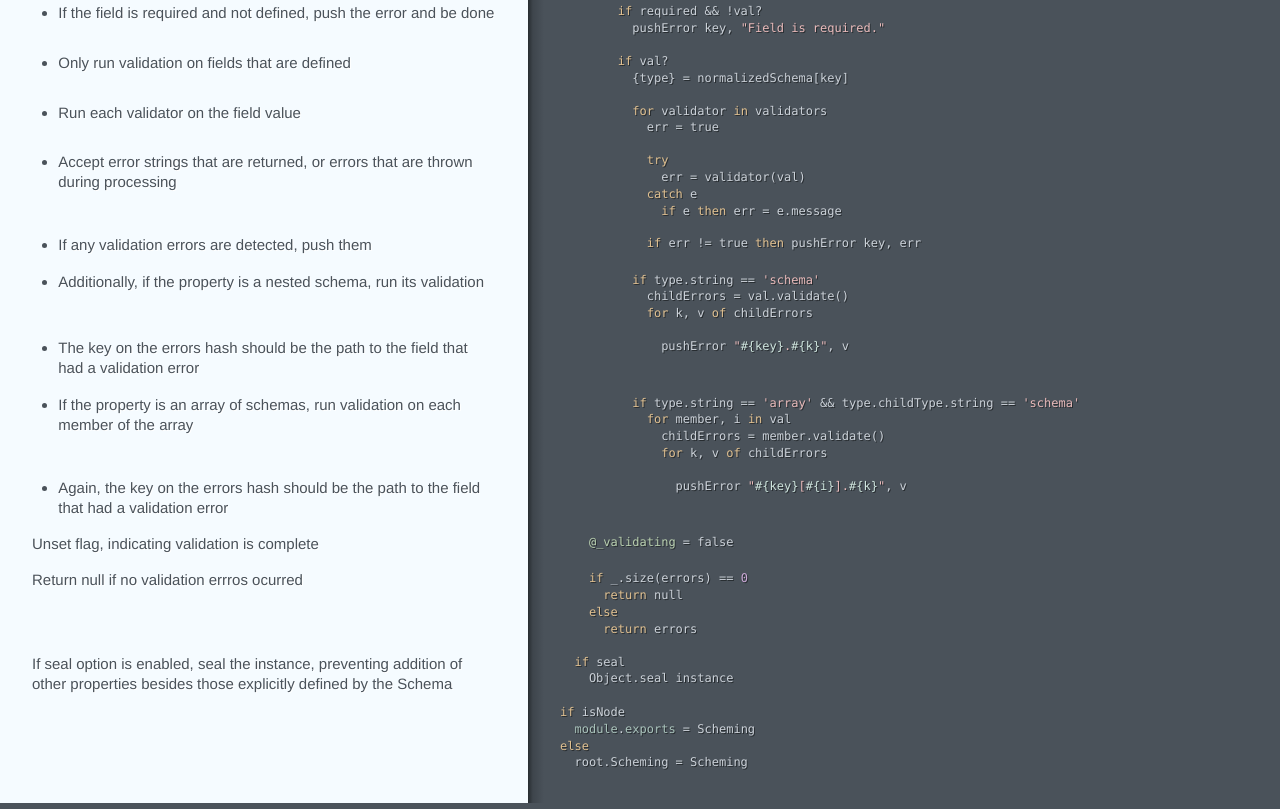
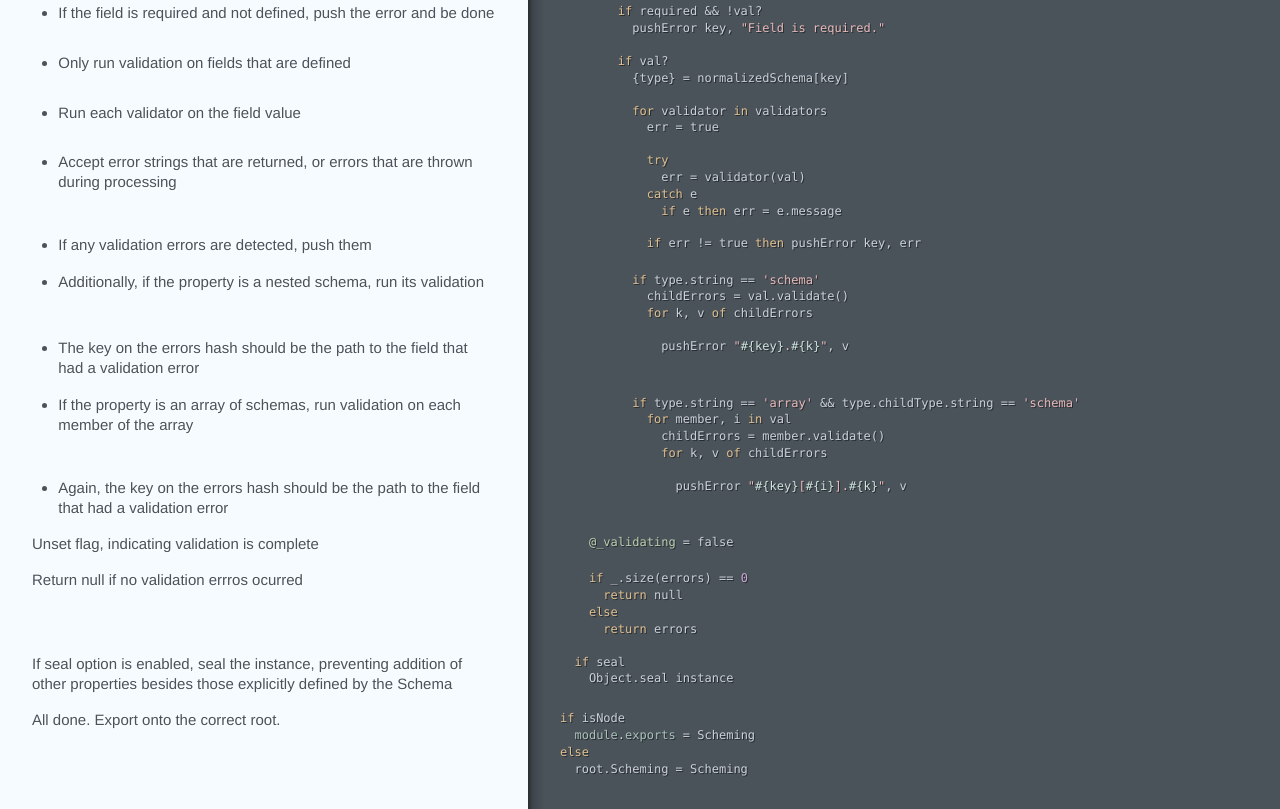
Before and after one commit to erin-noe-payne/scheming, a website: page doc/Scheming.html in a window 1280 px wide. Shown: the part 6503-7312 px from the top of the page. Drawn offline with Linux system fonts and the light colour scheme.

Commit message:
rebuild docs

```diff
--- a/doc/Scheming.html
+++ b/doc/Scheming.html
@@ -301,9 +301,7 @@ affected by type parsing and setters</p></div></div><div class="code"><div class
     <span class="hljs-keyword">else</span>
       <span class="hljs-keyword">return</span> errors</div></div></div><div class="segment"><div class="comments "><div class="wrapper"><p>If seal option is enabled, seal the instance, preventing addition of other properties besides those explicitly
 defined by the Schema</p></div></div><div class="code"><div class="wrapper">  <span class="hljs-keyword">if</span> seal
-    Object.seal instance
-
-<span class="hljs-keyword">if</span> isNode
+    Object.seal instance</div></div></div><div class="segment"><div class="comments "><div class="wrapper"><p>All done. Export onto the correct root.</p></div></div><div class="code"><div class="wrapper"><span class="hljs-keyword">if</span> isNode
   <span class="hljs-built_in">module</span>.<span class="hljs-built_in">exports</span> = Scheming
 <span class="hljs-keyword">else</span>
   root.Scheming = Scheming</div></div></div></div></body></html>
```
